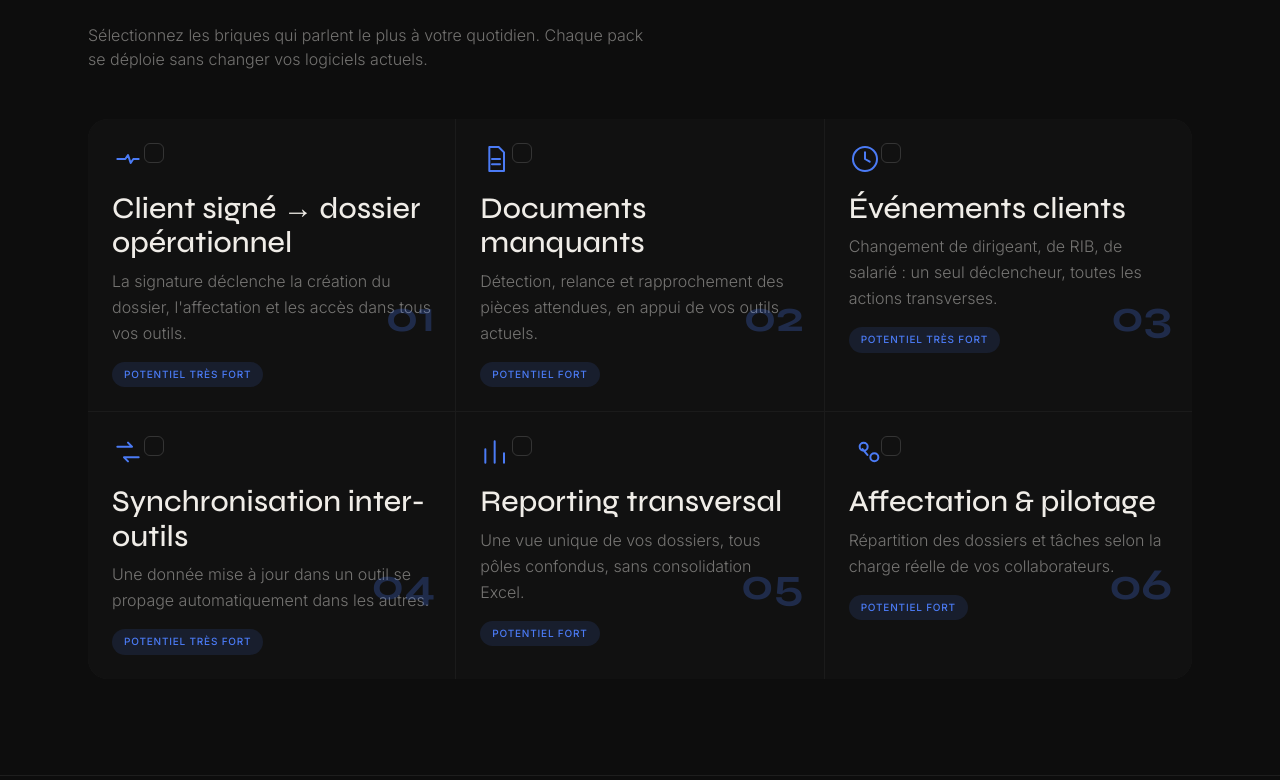
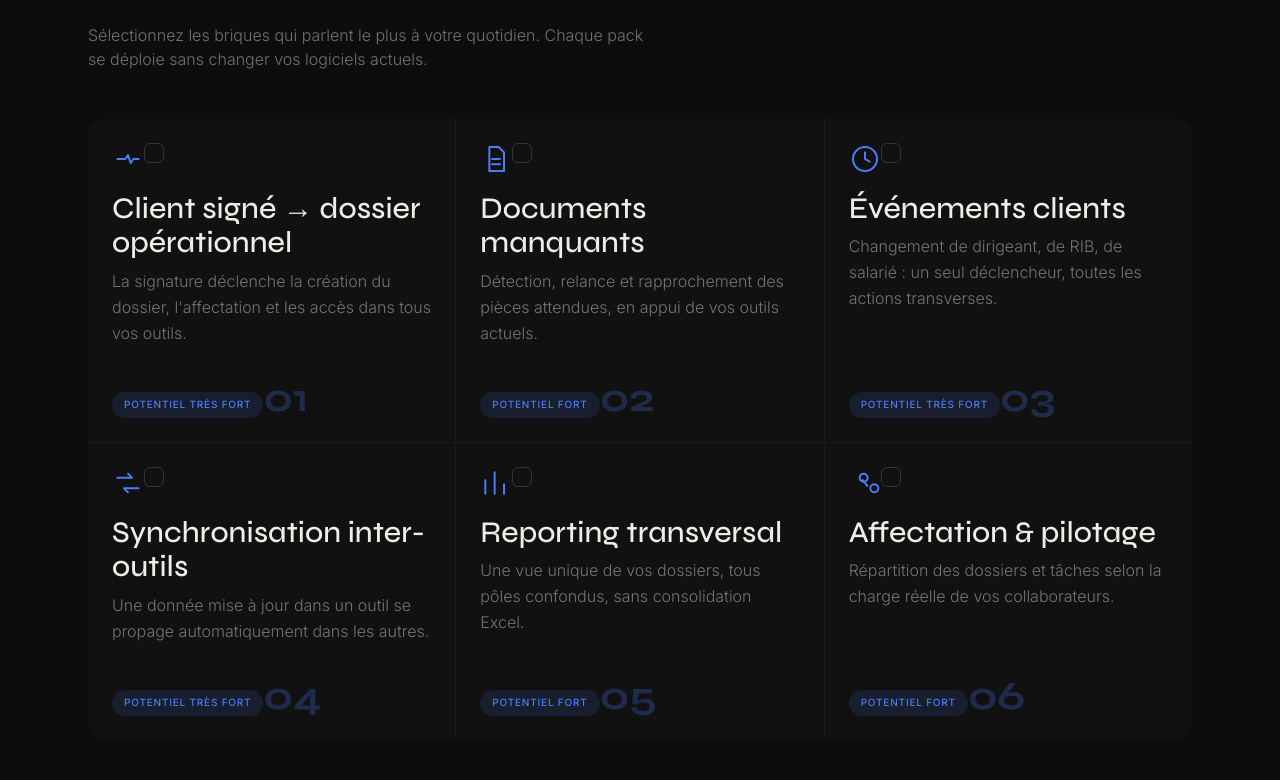
Before and after one commit to Prince2Lu/kls3-dev, a Next.js app: page /diagnostic in a window 1280 px wide. Shown: the part 1080-1860 px from the top of the page. Built offline with nearby package versions, Linux system fonts and the light colour scheme; no server answers.

Commit message:
fix: aligner badge potentiel et numero decoratif en bas de carte

```diff
--- a/components/diagnostic/automation-packs-grid.tsx
+++ b/components/diagnostic/automation-packs-grid.tsx
@@ -37,18 +37,11 @@ export function AutomationPacksGrid({ packs, selected, onToggle }: Props) {
             aria-pressed={isSelected}
             onClick={() => onToggle(pack.id)}
             className={[
-              'relative flex flex-col gap-4 bg-card p-6 text-left transition-colors',
+              'relative flex h-full flex-col gap-4 bg-card p-6 text-left transition-colors',
               'focus-visible:z-10 focus-visible:outline-2 focus-visible:outline-offset-[-2px] focus-visible:outline-accent',
               isSelected ? 'bg-[#141b2e]' : 'hover:bg-[#141414]',
             ].join(' ')}
           >
-            <span
-              className="pointer-events-none absolute bottom-14 right-5 select-none font-display font-bold text-accent"
-              style={{ fontSize: 44, opacity: 0.25 }}
-            >
-              {pack.numero}
-            </span>
-
             <div className="flex items-start justify-between">
               <svg viewBox="0 0 24 24" className="h-8 w-8 text-accent">
                 <path
@@ -91,12 +84,21 @@ export function AutomationPacksGrid({ packs, selected, onToggle }: Props) {
               </p>
             </div>
 
+            <div className="mt-auto flex items-end justify-between pt-4">
               <span
                 className="inline-block w-fit whitespace-nowrap rounded-full px-3 py-1 font-medium uppercase text-accent"
                 style={{ fontSize: 10, letterSpacing: '0.08em', background: 'rgba(75,123,245,0.12)' }}
               >
                 Potentiel {pack.potentiel}
               </span>
+
+              <span
+                className="pointer-events-none select-none font-display font-bold text-accent"
+                style={{ fontSize: 40, opacity: 0.25, lineHeight: 1 }}
+              >
+                {pack.numero}
+              </span>
+            </div>
           </motion.button>
         )
       })}
```
Lines whose indentation alone changed are shown as unchanged.
